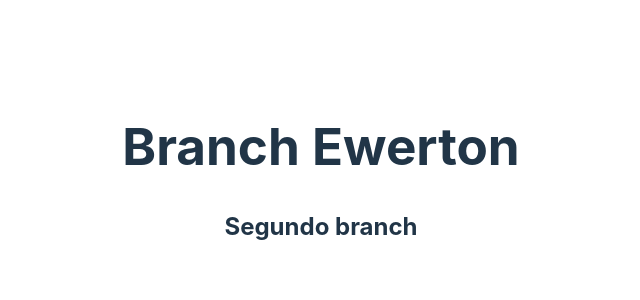
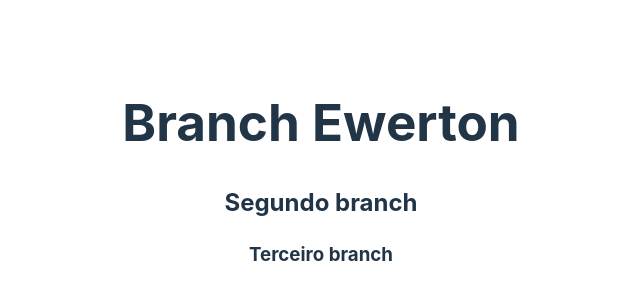
Before and after one commit to cicrano/teste, a React (Vite) app: page / in a window 1280 px wide. Shown: the part 226-526 px from the top of the page, without its empty margins (319-959 px from the left). Built offline with nearby package versions, Linux system fonts and the light colour scheme.

Commit message:
terceiro branch

```diff
--- a/src/App.tsx
+++ b/src/App.tsx
@@ -6,6 +6,7 @@ function App() {
     <>
       <h1>Branch Ewerton</h1>
       <h2>Segundo branch</h2>
+      <h3>Terceiro branch</h3>
     </>
   )
 }
```
